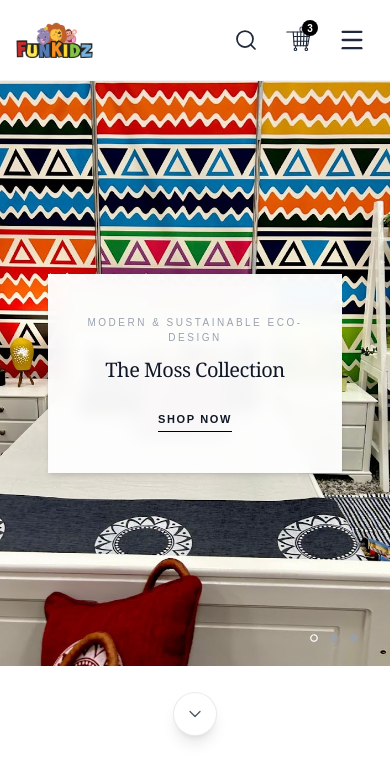
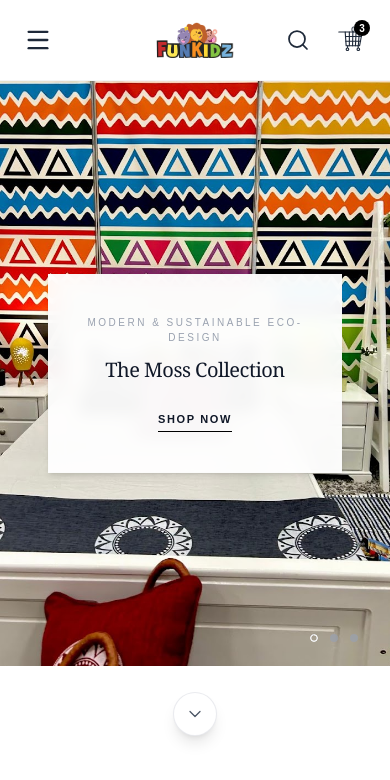
Before and after one commit to Ndundulu/funkidz, a Next.js app: page / in a window 390 px wide. Shown: the top 780 px of the page. Built offline with nearby package versions, Linux system fonts and the light colour scheme.

Commit message:
navigation layout

```diff
--- a/src/components/Navbar.tsx
+++ b/src/components/Navbar.tsx
@@ -27,8 +27,21 @@ export default function Navbar() {
         <header className="w-full bg-white sticky top-0 z-50 border-b border-gray-100">
             <div className="max-w-7xl mx-auto px-4 sm:px-6 h-20 flex items-center justify-between relative bg-white">
 
-                {/* LEFT: Logo */}
-                <div className="flex-shrink-0">
+                {/* LEFT: Mobile Menu Button */}
+                <div className="flex items-center lg:hidden">
+                    <button
+                        onClick={() => {
+                            setIsOpen(!isOpen);
+                            if (isSearchOpen) setIsSearchOpen(false);
+                        }}
+                        className="p-2 hover:bg-gray-50 rounded-lg transition-all text-gray-800"
+                    >
+                        {isOpen ? <X className="w-7 h-7" /> : <Menu className="w-7 h-7" />}
+                    </button>
+                </div>
+
+                {/* CENTER: Logo - Centered on Mobile, Left on Desktop */}
+                <div className="absolute left-1/2 top-1/2 -translate-x-1/2 -translate-y-1/2 lg:static lg:translate-x-0 lg:translate-y-0">
                     <Link href="/" className="flex items-center">
                         <Image
                             src="/funkidz.png"
@@ -40,19 +53,6 @@ export default function Navbar() {
                         />
                     </Link>
                 </div>
-
-                {/* CENTER: Desktop Navigation */}
-                <nav className="hidden lg:flex items-center gap-8 text-base font-medium text-gray-800">
-                    {navLinks.map((link) => (
-                        <Link
-                            key={link.href}
-                            href={link.href}
-                            className="hover:text-black transition-colors"
-                        >
-                            {link.label}
-                        </Link>
-                    ))}
-                </nav>
 
                 {/* RIGHT: Icons */}
                 <div className="flex items-center gap-2">
@@ -69,7 +69,7 @@ export default function Navbar() {
                         {isSearchOpen ? <X className="w-6 h-6 stroke-[1.75]" /> : <Search className="w-6 h-6 stroke-[1.75]" />}
                     </button>
 
-                    {/* Account Icon - Only on large screens */}
+                    {/* Account Icon - Desktop only */}
                     <Link
                         href="/account"
                         className="hidden lg:block p-2 hover:bg-gray-50 rounded-lg transition-all text-gray-800"
@@ -105,20 +105,24 @@ export default function Navbar() {
                         </span>
                     </button>
 
-                    {/* Mobile Menu Button */}
-                    <button
-                        onClick={() => {
-                            setIsOpen(!isOpen);
-                            if (isSearchOpen) setIsSearchOpen(false);
-                        }}
-                        className="lg:hidden p-2 hover:bg-gray-50 rounded-lg transition-all text-gray-800"
-                    >
-                        {isOpen ? <X className="w-7 h-7" /> : <Menu className="w-7 h-7" />}
-                    </button>
+                    {/* Desktop Navigation is handled separately below */}
                 </div>
+
+                {/* DESKTOP NAVIGATION - Center on large screens */}
+                <nav className="hidden lg:flex items-center gap-8 text-base font-medium text-gray-800 absolute left-1/2 -translate-x-1/2">
+                    {navLinks.map((link) => (
+                        <Link
+                            key={link.href}
+                            href={link.href}
+                            className="hover:text-black transition-colors"
+                        >
+                            {link.label}
+                        </Link>
+                    ))}
+                </nav>
             </div>
 
-            {/* Search Bar - Original Style */}
+            {/* EXPANDABLE SEARCH BAR - Original Style */}
             <div
                 className={`w-full bg-white border-t border-b border-gray-200 absolute left-0 transition-all duration-300 ease-in-out origin-top z-10 ${
                     isSearchOpen
@@ -139,7 +143,7 @@ export default function Navbar() {
                 </div>
             </div>
 
-            {/* Mobile Menu */}
+            {/* MOBILE MENU */}
             {isOpen && (
                 <div className="lg:hidden border-t border-gray-100 bg-white shadow-xl absolute left-0 w-full z-10">
                     <nav className="flex flex-col py-4 px-6 space-y-3">
@@ -154,7 +158,6 @@ export default function Navbar() {
                             </Link>
                         ))}
 
-                        {/* Account inside mobile menu */}
                         <Link
                             href="/account"
                             className="flex items-center gap-3 pt-4 mt-4 border-t border-gray-200 text-gray-700 hover:text-black"
```
